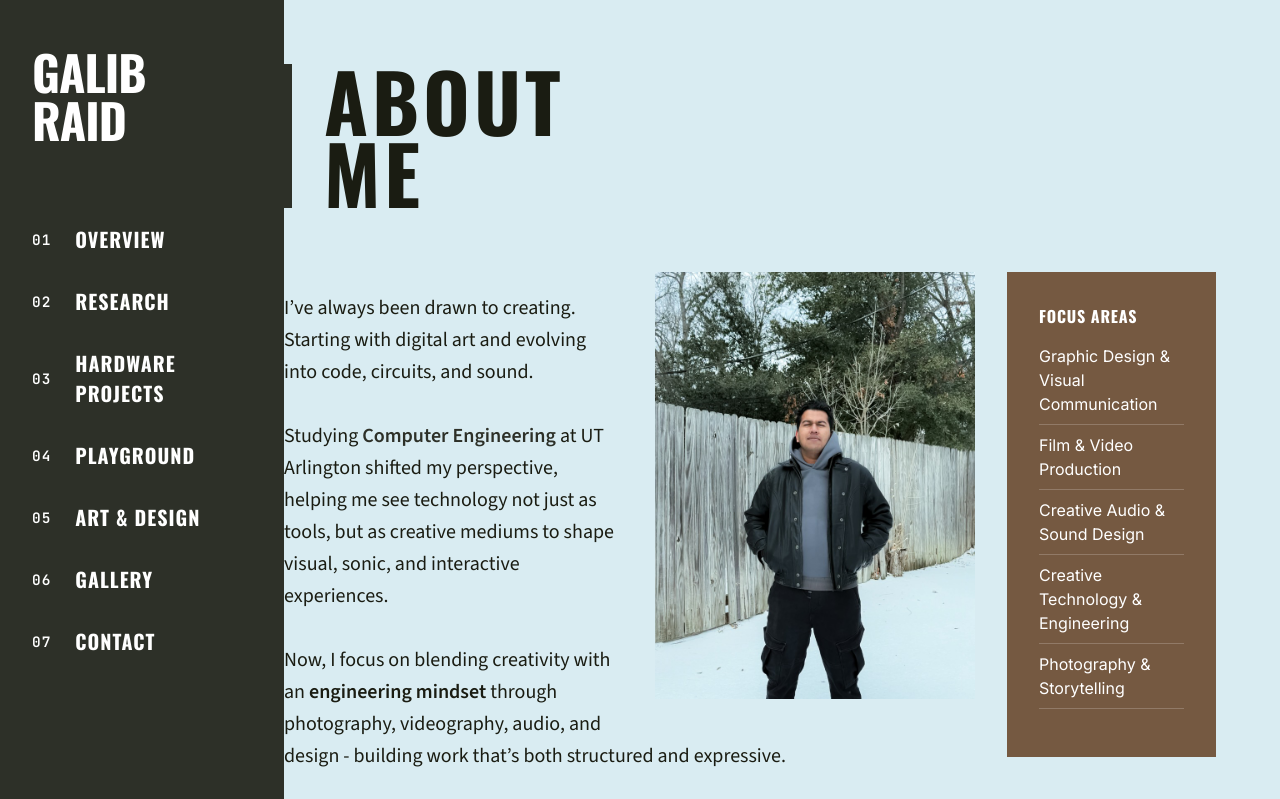
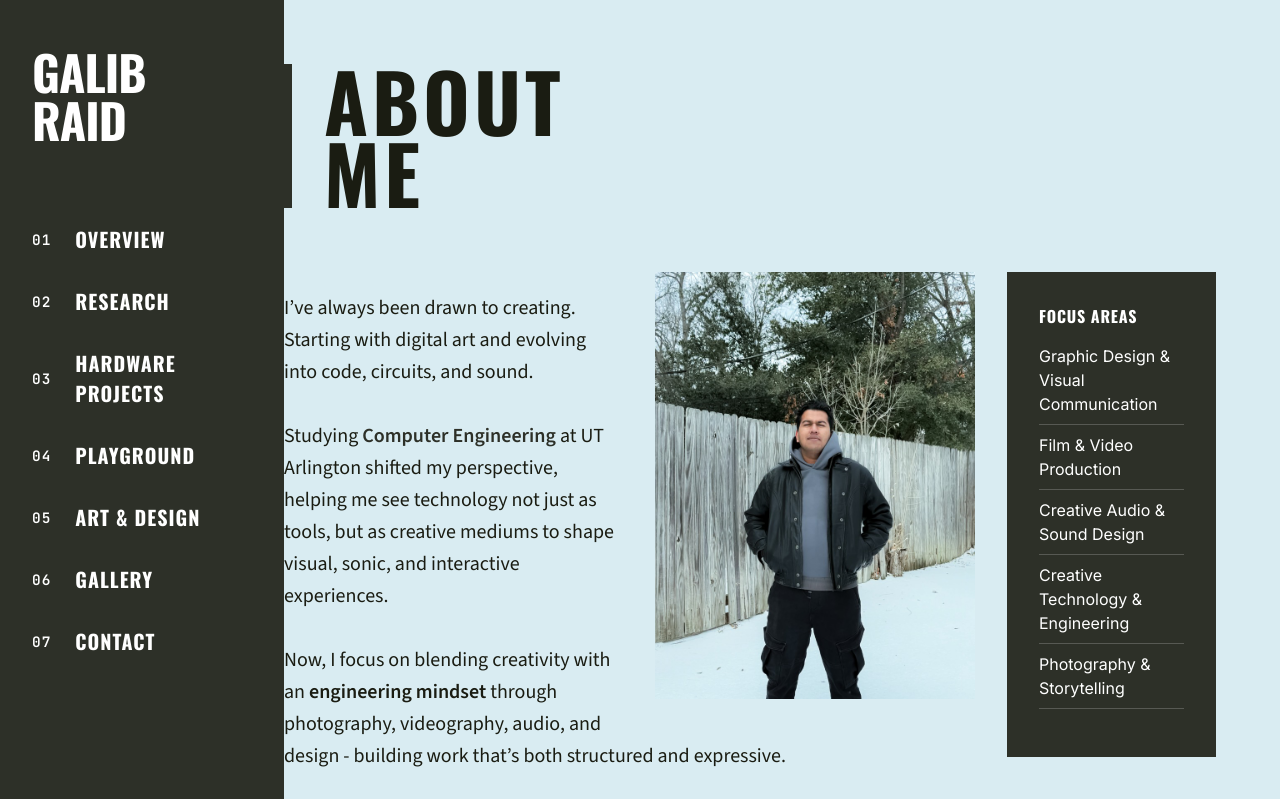
Before and after one commit to Galib2003/Portfolio, a React (Vite) app: page / in a window 1280 px wide. Shown: the top 799 px of the page. Built offline with nearby package versions, Linux system fonts and the light colour scheme.

Commit message:
Update Focus Areas background color to dark grey

```diff
--- a/src/App.jsx
+++ b/src/App.jsx
@@ -443,7 +443,7 @@ const SystemOverview = () => (
 
       {/* Column 2: Stats/Focus Areas */}
       <div style={{ gridColumn: 'span 3', display: 'flex', flexDirection: 'column', gap: '1rem' }}>
-        <div style={{ background: '#755941', padding: '2rem', color: 'white' }}>
+        <div style={{ background: 'var(--accent-main)', padding: '2rem', color: 'white' }}>
           <h4 style={{ marginBottom: '1rem', color: 'white' }}>Focus Areas</h4>
           <ul style={{ listStyle: 'none', padding: 0 }}>
             {['Graphic Design & Visual Communication', 'Film & Video Production', 'Creative Audio & Sound Design', 'Creative Technology & Engineering', 'Photography & Storytelling'].map(item => (
```
